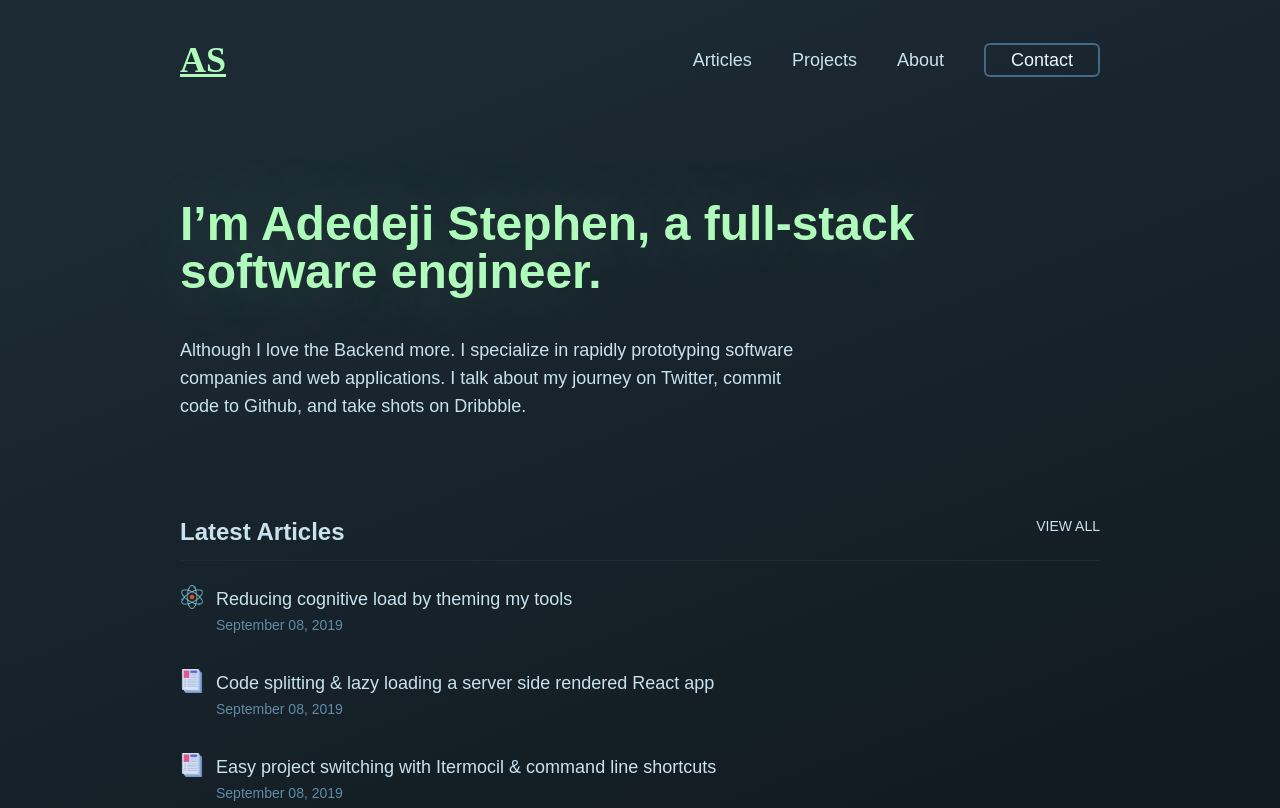
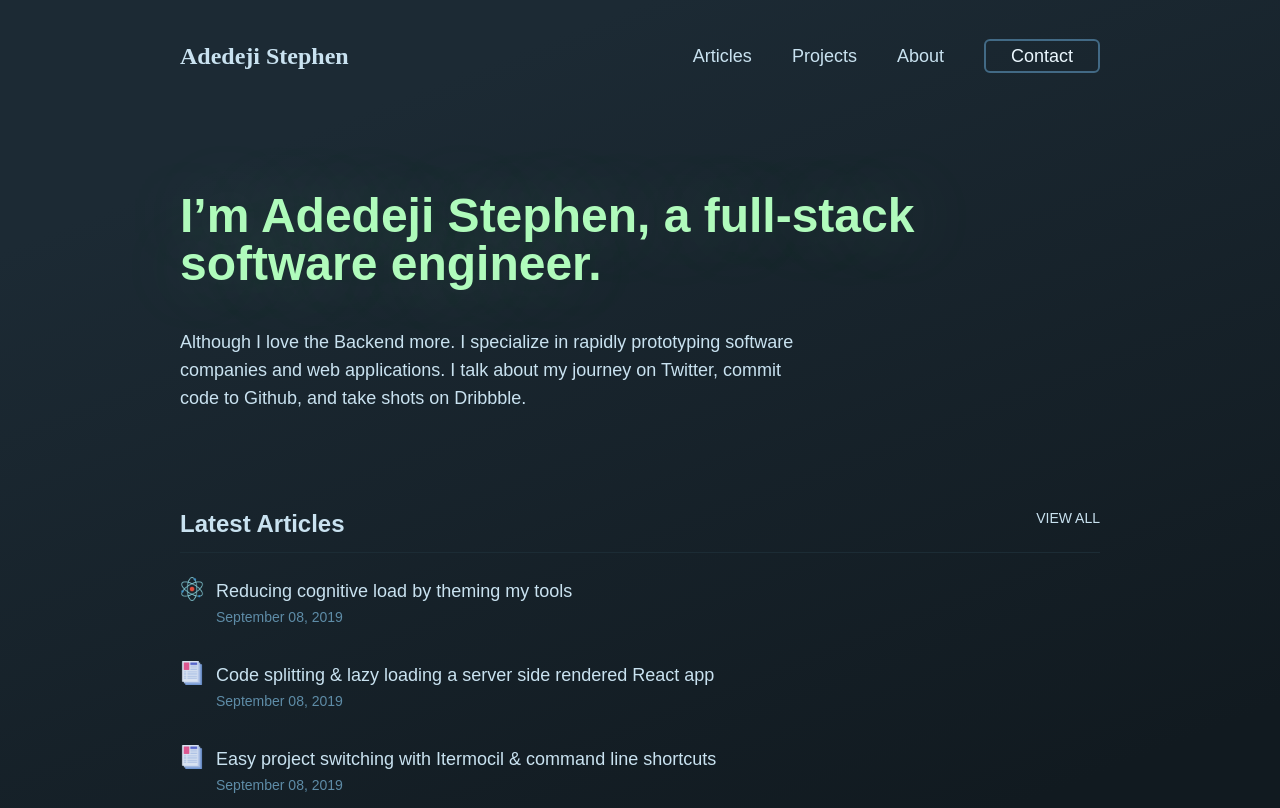
Before and after one commit to ionware/adedejistephen.com-v2, a Gatsby site: page / in a window 1280 px wide. Shown: the top 808 px of the page. Built offline with nearby package versions, Linux system fonts and the light colour scheme; Gatsby itself is replaced by a stand-in of ours.

Commit message:
babe said 'AS' on header sounds like genotype 😂

```diff
--- a/src/components/Header.jsx
+++ b/src/components/Header.jsx
@@ -7,8 +7,8 @@ export default function Header() {
       <div>
         <Link
           to='/'
-          className='font-bold text-2xl underline md:text-4xl font-cursive text-glow10'>
-          AS
+          className='font-bold text-2xl font-cursive '>
+          Adedeji Stephen
         </Link>
       </div>
       <div className='hidden md:block'>
```
